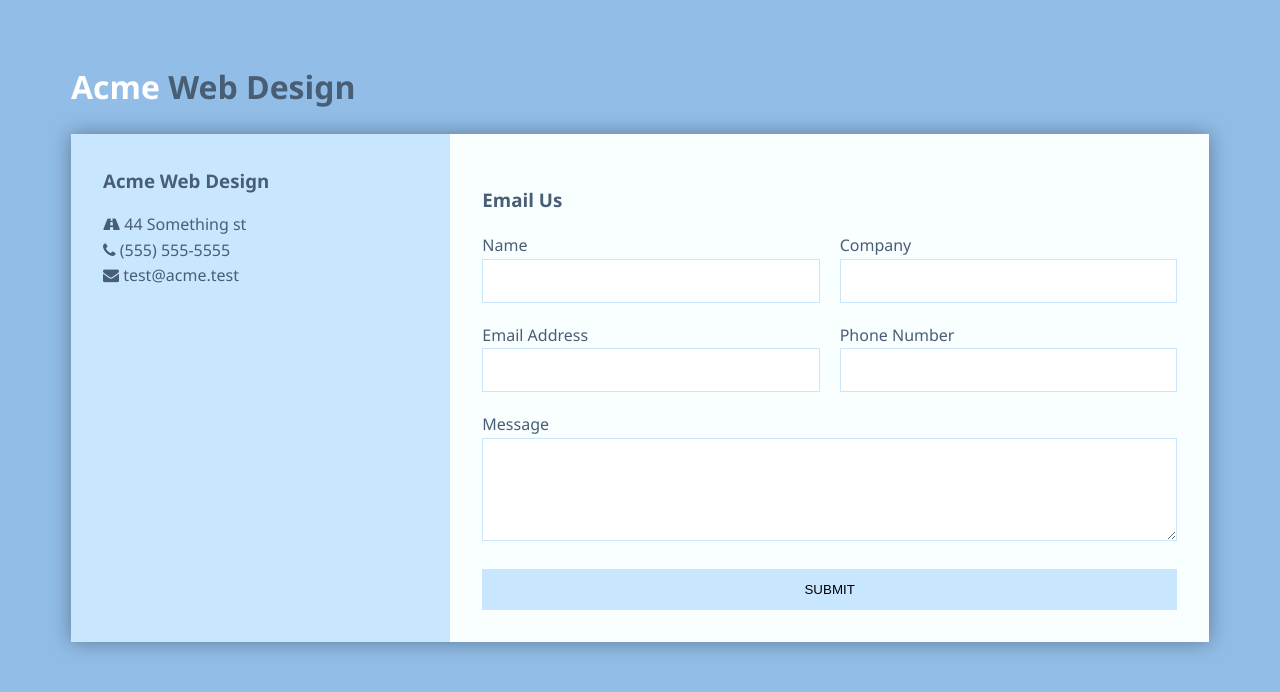
After one commit to acher249/stroll_simple, a Node project: template views/contact.handlebars in a window 1280 px wide. The commit adds this page. Shown: the top 692 px of the page. Run offline with Node 20 templates, Linux system fonts and the light colour scheme; the template is opened without the code that fills it, so the values that code supplies are empty; some libraries are stand-ins or nearby versions.

Commit message:
added node mailer
added node mailer

```diff
--- /dev/null
+++ b/app.js
@@ -0,0 +1,39 @@
+const express = require('express');
+const bodyParser = require('body-parser');
+const exphbs = require('express-handlebars');
+const path = require('path');
+const nodemailer = require('nodemailer');
+
+const app = express();
+
+// view engine setup
+app.engine('handlebars', exphbs());
+app.set('view engine', 'handlebars');
+
+// Body Parser Middleware
+app.use(bodyParser.urlencoded({ ectended: false }));
+app.use(bodyParser.json());
+
+// Static Folder
+app.use('/public', express.static(path.join(__dirname, 'public')));
+
+app.get('/', (req, res) => {
+res.render('contact');
+});
+
+app.post('/send', (req, res) => {
+    const output = `
+        <p>You have a new contact request</p>
+        <h3>Contact Details</h3>
+        <ul>
+            <li>Name: ${req.body.name}</li>
+            <li>Company: ${req.body.company}</li>
+            <li>Email: ${req.body.email}</li>
+            <li>Phone: ${req.body.phone}</li>
+        </ul>
+        <h3>Message</h3>
+        <p>${req.body.message}</p>
+    `;
+});
+
+app.listen(3000, () => console.log("server started..."))
--- a/js/App.js
+++ b/css/js/App.js
@@ -1,6 +1,5 @@
 // SideNav Slideout
 var user;
-
 $(document).ready(function(){
 
   user = firebase.auth().currentUser;
--- /dev/null
+++ b/public/css/style.css
@@ -0,0 +1,106 @@
+*{
+  box-sizing: border-box;
+}
+
+body{
+  background:#92bde7;
+  color:#485e74;
+  line-height:1.6;
+  font-family: 'Segoe UI', Tahoma, Geneva, Verdana, sans-serif;
+  padding:1em;
+}
+
+.container{
+  max-width:1170px;
+  margin-left:auto;
+  margin-right:auto;
+  padding:1em;
+}
+
+ul{
+  list-style: none;
+  padding:0;
+}
+
+.brand{
+  text-align: center;
+}
+
+.brand span{
+  color:#fff;
+}
+
+.wrapper{
+  box-shadow: 0 0 20px 0 rgba(72,94,116,0.7);
+}
+
+.wrapper > *{
+  padding: 1em;
+}
+
+.company-info{
+  background:#c9e6ff;
+}
+
+.company-info h3, .company-info ul{
+  text-align: center;
+  margin:0 0 1rem 0;
+}
+
+.contact{
+  background:#f9feff;
+}
+
+/* FORM STYLES */
+.contact form{
+  display: grid;
+  grid-template-columns: 1fr 1fr;
+  grid-gap:20px;
+}
+
+.contact form label{
+  display:block;
+}
+
+.contact form p{
+  margin:0;
+}
+
+.contact form .full{
+  grid-column: 1 / 3;
+}
+
+.contact form button, .contact form input, .contact form textarea{
+  width:100%;
+  padding:1em;
+  border:1px solid #c9e6ff;
+}
+
+.contact form button{
+  background:#c9e6ff;
+  border:0;
+  text-transform: uppercase;
+}
+
+.contact form button:hover,.contact form button:focus{
+  background:#92bde7;
+  color:#fff;
+  outline:0;
+  transition: background-color 2s ease-out;
+}
+
+/* LARGE SCREENS */
+@media(min-width:700px){
+  .wrapper{
+    display: grid;
+    grid-template-columns: 1fr 2fr;
+  }
+
+  .wrapper > *{
+    padding:2em;
+  }
+
+  .company-info h3, .company-info ul, .brand{
+    text-align: left;
+  }
+}
--- /dev/null
+++ b/views/contact.handlebars
@@ -0,0 +1,56 @@
+<!DOCTYPE html>
+<html lang="en">
+<head>
+  <meta charset="UTF-8">
+  <meta name="viewport" content="width=device-width, initial-scale=1.0">
+  <meta http-equiv="X-UA-Compatible" content="ie=edge">
+  <title>Acme Web Design</title>
+  <link href="https://maxcdn.bootstrapcdn.com/font-awesome/4.7.0/css/font-awesome.min.css" rel="stylesheet" integrity="sha384-wvfXpqpZZVQGK6TAh5PVlGOfQNHSoD2xbE+QkPxCAFlNEevoEH3Sl0sibVcOQVnN" crossorigin="anonymous">
+  <link rel="stylesheet" href="https://cdnjs.cloudflare.com/ajax/libs/animate.css/3.5.2/animate.css" />
+  <link rel="stylesheet" href="../public/css/style.css">
+</head>
+<body>
+  <div class="container">
+    <h1 class="brand"><span>Acme</span> Web Design</h1>
+    <div class="wrapper animated bounceInLeft">
+      <div class="company-info">
+        <h3>Acme Web Design</h3>
+        <ul>
+          <li><i class="fa fa-road"></i> 44 Something st</li>
+          <li><i class="fa fa-phone"></i> (555) 555-5555</li>
+          <li><i class="fa fa-envelope"></i> test@acme.test</li>
+        </ul>
+      </div>
+      <div class="contact">
+        <h3>Email Us</h3>
+        {{msg}}
+        <form method="POST" action="send">
+          <p>
+            <label>Name</label>
+            <input type="text" name="name">
+          </p>
+          <p>
+            <label>Company</label>
+            <input type="text" name="company">
+          </p>
+          <p>
+            <label>Email Address</label>
+            <input type="email" name="email">
+          </p>
+          <p>
+            <label>Phone Number</label>
+            <input type="text" name="phone">
+          </p>
+          <p class="full">
+            <label>Message</label>
+            <textarea name="message" rows="5"></textarea>
+          </p>
+          <p class="full">
+            <button type="submit">Submit</button>
+          </p>
+        </form>
+      </div>
+    </div>
+  </div>
+</body>
+</html>
```
Also changed, not shown: css/js/form-submission-handler.js (added, +124 -0 lines), css/js/sendrecievedb.js (renamed from js/sendrecievedb.js, +15 -5 lines), index.html (+9 -3 lines), package.json (+7 -2 lines), css/js/NavButtonClicks.js (renamed from js/NavButtonClicks.js), css/js/login.js (renamed from js/login.js), css/js/particlesAppConfig.js (renamed from js/particlesAppConfig.js), css/style.css (line endings or trailing spaces), 3 other files.
